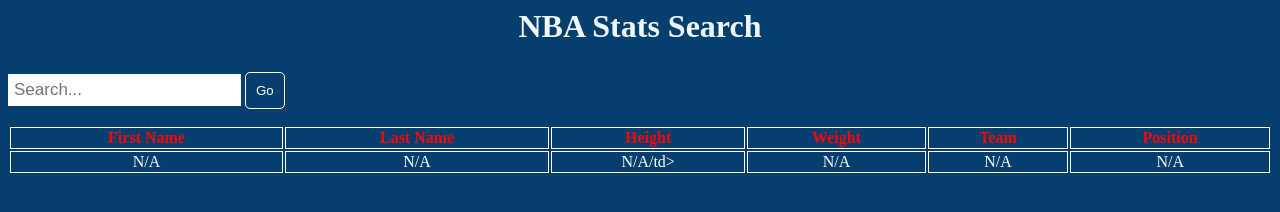
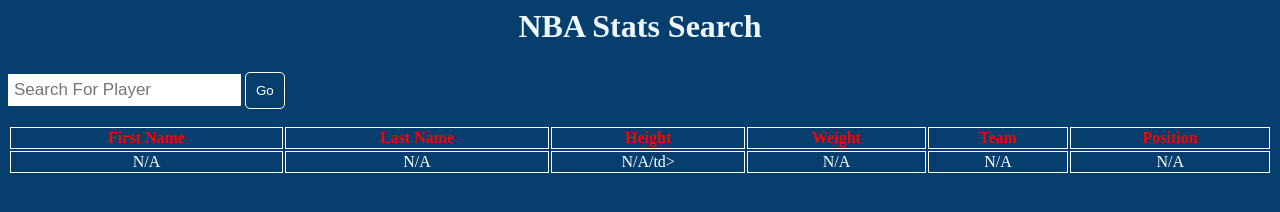
Before and after one commit to bwill619/nba-search, a plain HTML site: page index.html in a window 1280 px wide. Drawn offline with Linux system fonts and the light colour scheme; no server answers.

Commit message:
Update index.html

```diff
--- a/index.html
+++ b/index.html
@@ -8,7 +8,7 @@
         <h1 id ="nbaHeader" class="nbaHeader">NBA Stats Search</h1>
         <div id="searchBar" class="searchBar">
             <form>
-                <input type="text" placeholder="Search..." name="Search">
+                <input type="text" placeholder="Search For Player" name="Search">
                 <button type="submit">Go</button>
             </form>
         </div>
```
